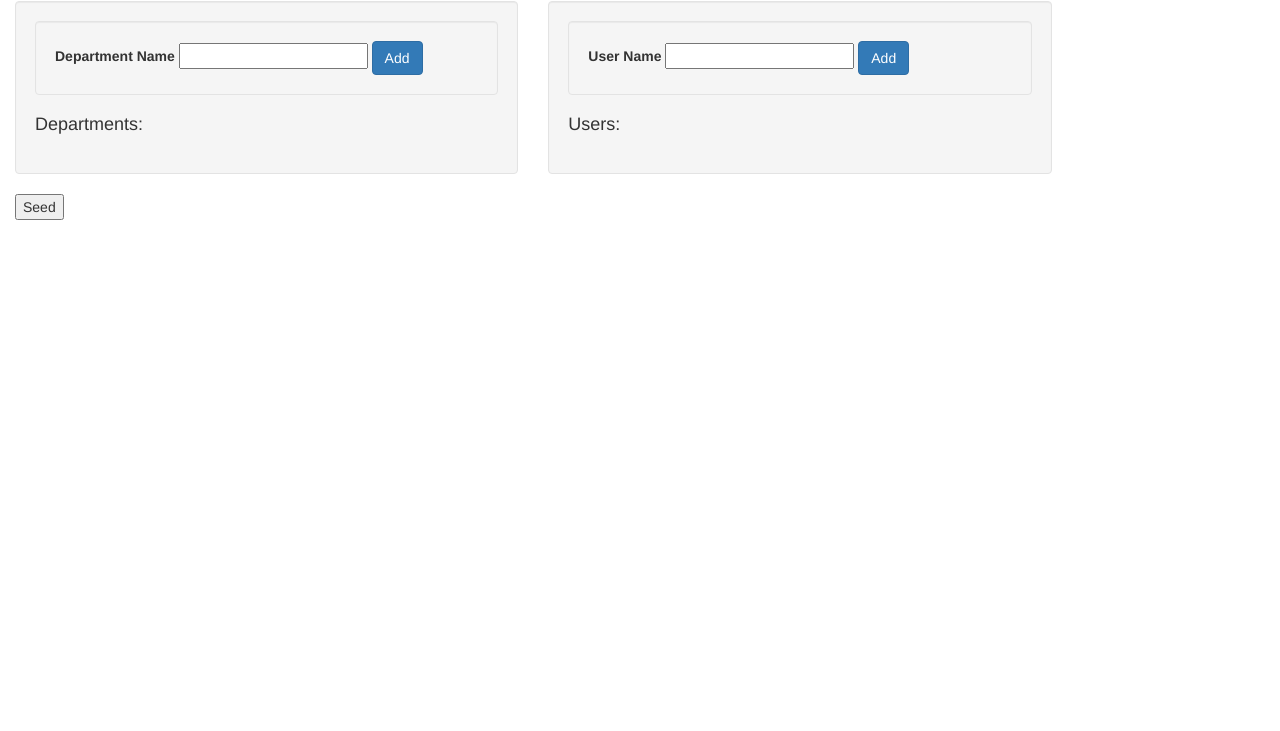
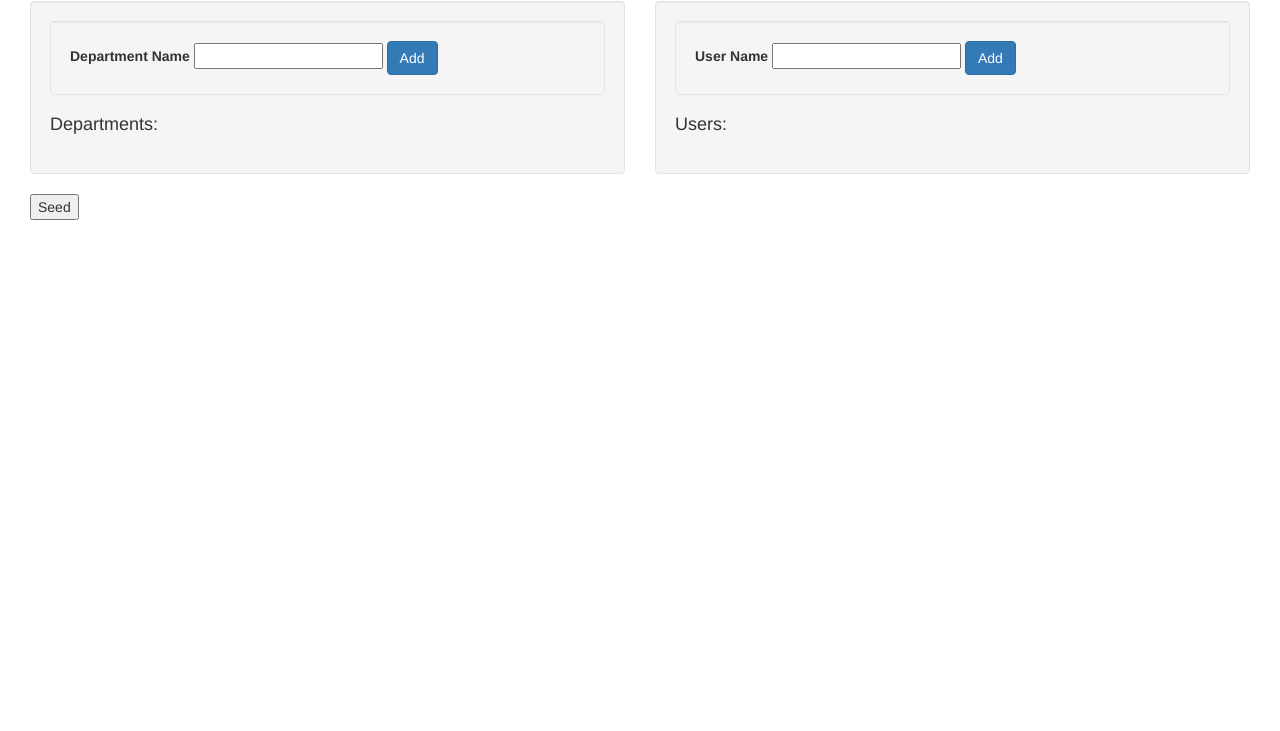
Before and after one commit to BobbieVee/acme_users_and_deparments, a website: page views/index.html in a window 1280 px wide. Shown: the part 69-800 px from the top of the page. Drawn offline with nearby package versions, Linux system fonts and the light colour scheme; files that its build step writes are made by us from their sources.

Commit message:
added container.fluid to hold site

```diff
--- a/views/index.html
+++ b/views/index.html
@@ -2,7 +2,7 @@
 {% extends "layout.html" %}
 
 {% block content %}
-<div class="col-sm-5">
+<div class="col-sm-6">
 	<div class='well'>
 		<div class='well'>
 			<form method="Post" action="/depts">
@@ -31,7 +31,7 @@
 	</form>
 </div>
 
-<div class="col-sm-5">
+<div class="col-sm-6">
 	<div class='well'>
 		<div class='well'>
 			<form method='post' action='/users'>
--- a/views/layout.html
+++ b/views/layout.html
@@ -7,8 +7,13 @@
 	<link rel="stylesheet"  href="/bootstrap/dist/css/bootstrap.css">
 </head>
 <body>
+
+<div class='container-fluid'>
 <a href="/"><h1>Acme Users and Departments</h1></a>
 {% block content %}
 {% endblock%}
+
+</div>
+
 </body>
 </html>
```
Also changed, not shown: views/user.html (+1 -1 lines).
